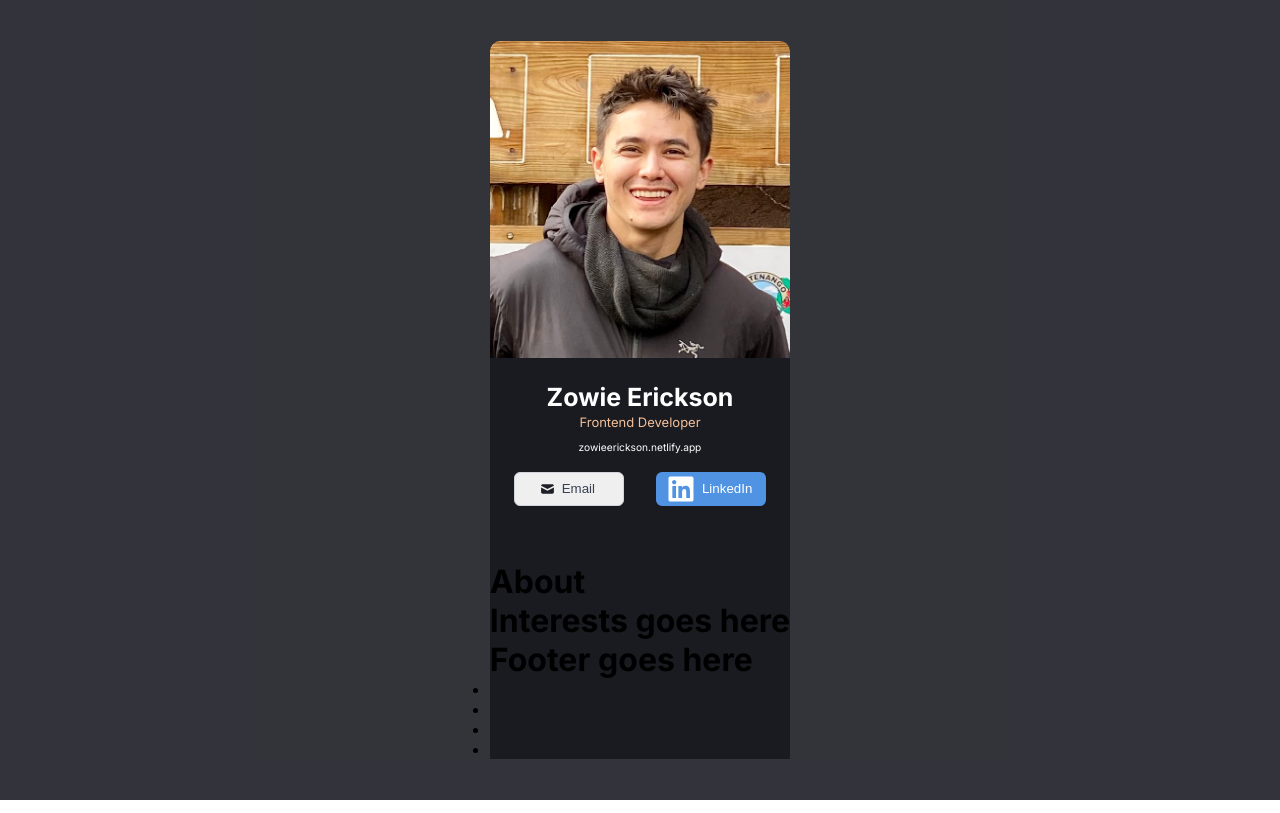
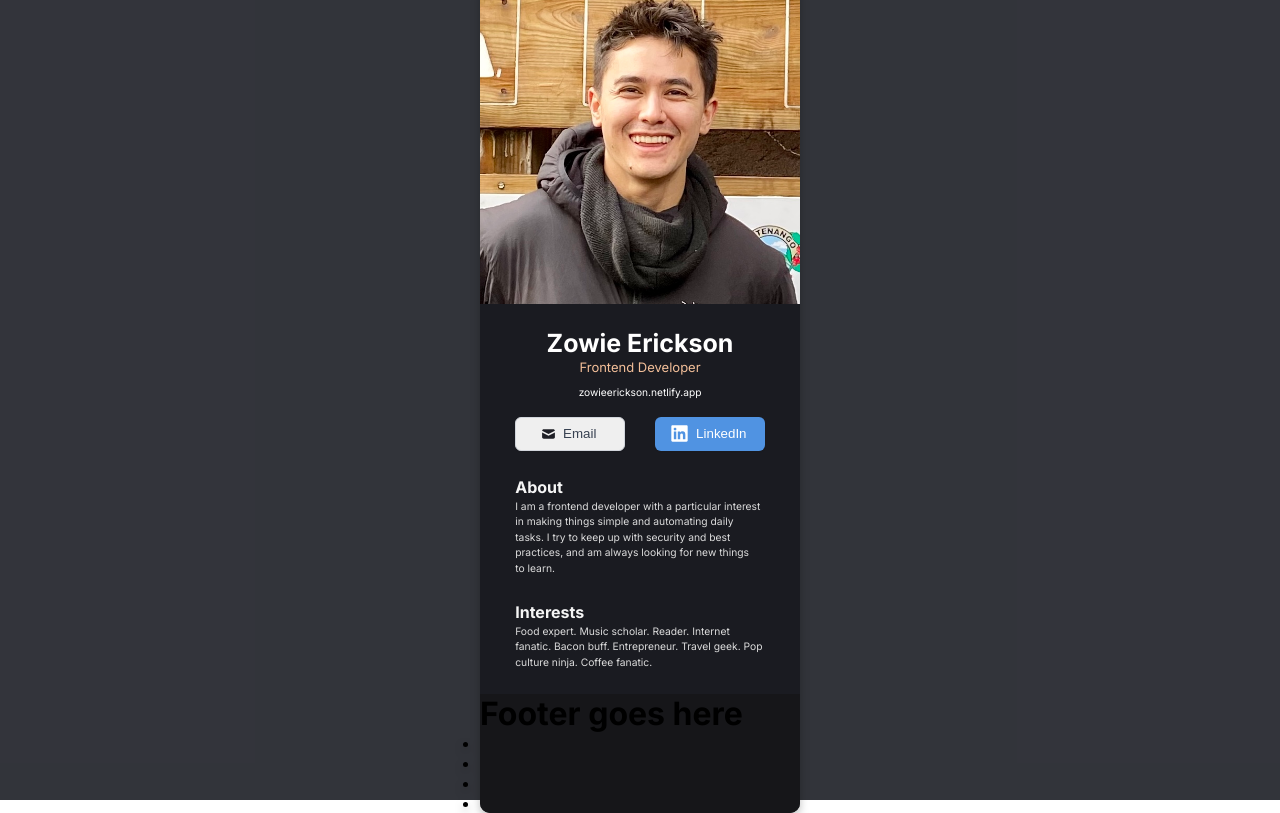
Before and after one commit to zowieerickson/react-business-card, a React (Vite) app: page / in a window 1280 px wide. Built offline with nearby package versions, Linux system fonts and the light colour scheme.

Commit message:
complete ui for body copy for card (interests and about))

```diff
--- a/index.html
+++ b/index.html
@@ -7,7 +7,7 @@
     <title>React Business Card</title>
     <link rel="preconnect" href="https://fonts.googleapis.com">
     <link rel="preconnect" href="https://fonts.gstatic.com" crossorigin>
-    <link href="https://fonts.googleapis.com/css2?family=Inter:wght@400;700&display=swap" rel="stylesheet">
+    <link href="https://fonts.googleapis.com/css2?family=Inter:wght@400;500;700&display=swap" rel="stylesheet">
   </head>
   <body>
     <div id="root"></div>
--- a/src/App.css
+++ b/src/App.css
@@ -21,24 +21,23 @@ html, body {
 .card {
   max-width: 320px;
   background-color: #1A1B21;
+  border-radius: 10px 10px 10px 10px;
+  filter: drop-shadow(0px 4px 4px rgba(0, 0, 0, 0.25));
 }
 
 .header__hero {
+  border-radius: 10px 10px 0px 0px;
   height: 317px;
+  object-fit: cover;
 }
-
-.card, .header__hero {
-  border-radius: 10px 10px 0px 0px;
-}
-
 
 .header {
   display: flex;
   flex-direction: column;
 }
 
-.header__container {
-  padding: 1.5em
+.header__container, .about, .interests {
+  padding: 1.5em 2.2em;
 }
 
 .header__copy {
@@ -73,7 +72,7 @@ html, body {
 .header__cta-buttons {
   display: flex;
   justify-content: space-between;
-  margin: 1em 0 2em
+  margin-top: 1em;
 }
 
 .underline-animation {
@@ -109,6 +108,7 @@ a, a:visited {
 }
 
 .btn {
+  font-weight: 500;
   padding: 9px 13px 9px 11px;
   width: 110px;
   height: 34px;
@@ -134,3 +134,30 @@ button:hover {
   background-color: #5093E2;
   color: #fff;
 }
+
+.linkedin-icon {
+  width: 17px;
+}
+
+.about h2, .interests h2 {
+  color: #f5f5f5;
+  font-weight: 700;
+  font-size: 16px;
+  line-height: 150%;
+}
+
+.interests, .about {
+  padding-top: 0px;
+}
+
+.about p, .interests p {
+  color: #dcdcdc;
+  font-weight: 400;
+  font-size: 10.3px;
+  line-height: 150%;
+}
+
+.footer {
+  background: #161619;
+  border-radius: 0px 0px 10px 10px;
+}
--- a/src/components/About.jsx
+++ b/src/components/About.jsx
@@ -1,6 +1,9 @@
 function About() {
     return (
-        <h1>About</h1>
+        <article className="about">
+            <h2>About</h2>
+            <p>I am a frontend developer with a particular interest in making things simple and automating daily tasks. I try to keep up with security and best practices, and am always looking for new things to&nbsp;learn.</p>
+        </article>
     )
 }
 
--- a/src/components/Info.jsx
+++ b/src/components/Info.jsx
@@ -14,7 +14,7 @@ function Info() {
                 </div>
                 <div className="header__cta-buttons">
                     <a href="mailto:zowie.erickson@gmail.com"><button className="btn email"><img src={EmailIcon} alt="Email icon" />Email</button></a>
-                    <a href=""><button className="btn linkedin"><img src={LinkedinIcon} className="filter-blue" alt="Linkedin icon" />LinkedIn</button></a>
+                    <a href=""><button className="btn linkedin"><img src={LinkedinIcon} className="filter-blue linkedin-icon" alt="Linkedin icon" />LinkedIn</button></a>
                 </div>
             </div>
         </header>
--- a/src/components/Interests.jsx
+++ b/src/components/Interests.jsx
@@ -1,6 +1,9 @@
 function Interests() {
     return (
-        <h1>Interests goes here</h1>
+        <article className="interests">
+            <h2>Interests</h2>
+            <p>Food expert. Music scholar. Reader. Internet fanatic. Bacon buff. Entrepreneur. Travel geek. Pop culture ninja. Coffee fanatic.</p>
+        </article>
     )
 }
 
```
Also changed, not shown: src/assets/Vector.png (deleted).
